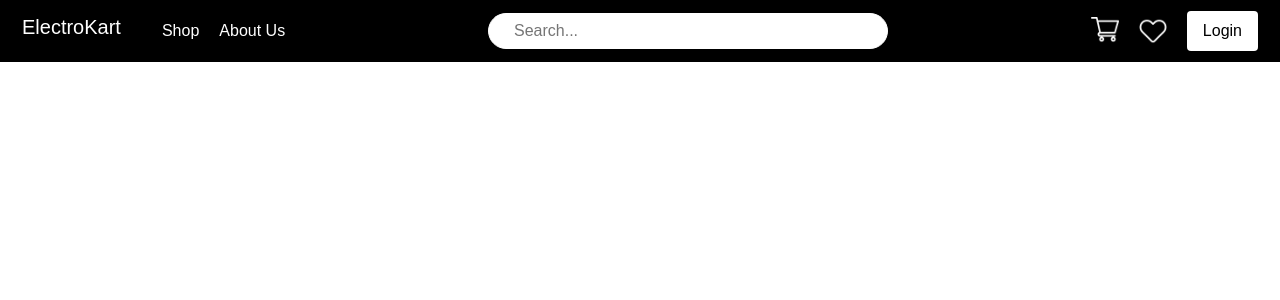
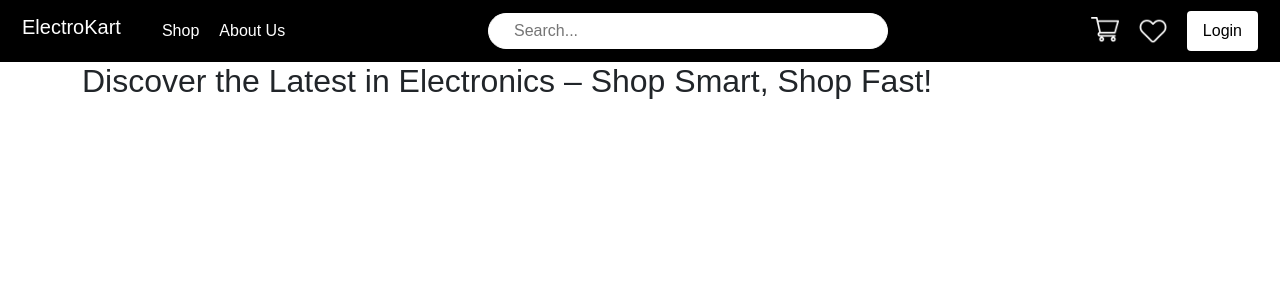
Before and after one commit to siddheshdatkhile25/Online-Electronic-Shopping-Portal-, a React (Vite) app in the folder Frontend/: page / in a window 1280 px wide. Shown: the top 300 px of the page. Built offline with nearby package versions, Linux system fonts and the light colour scheme; a web font is replaced by a local one.

Commit message:
Outlet issue solved

```diff
--- a/Frontend/src/Pages/user/Home/Home.jsx
+++ b/Frontend/src/Pages/user/Home/Home.jsx
@@ -1,13 +1,13 @@
 import React from 'react'
 import Navbar from '../../../Components/user/Navbar/Navbar'
-import outlet from 'react-router-dom'
+import { Outlet } from 'react-router-dom'
 
 export default function Home() {
     return (
         <div>
             <Navbar/>
 
-            <outlet/>
+            <Outlet/>
 
         </div>
     )
```
